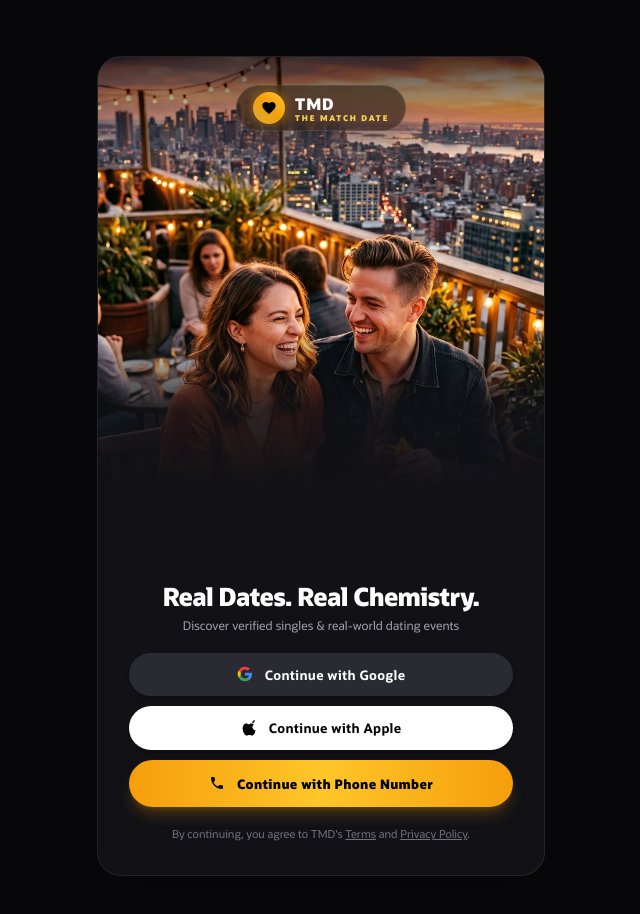
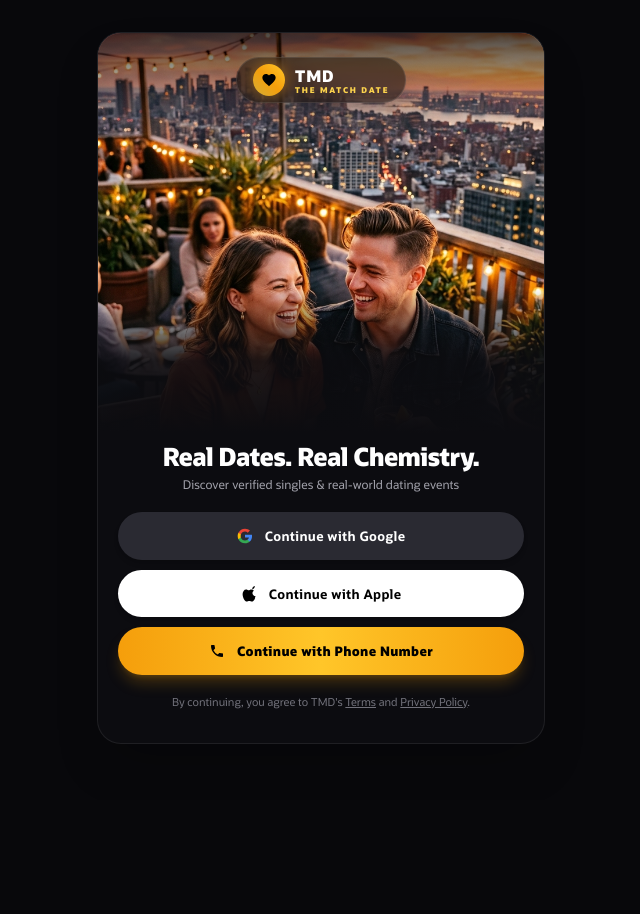
Before and after one commit to AakashStudio/tmd, a Next.js app: page / in a window 1280 px wide. Shown: the top 914 px of the page, without its empty margins (319-959 px from the left). After the commit the page ends 800 px from the top, so only its background shows below. Built offline with nearby package versions, Linux system fonts and the light colour scheme; no server answers.

Commit message:
fix(ui): unify hero and onboarding margins, card framing, and action button width with app design system

```diff
--- a/src/app/page.tsx
+++ b/src/app/page.tsx
@@ -66,7 +66,7 @@ export default function HomePage() {
   // 1. Not Authenticated State -> Meetup Design Auth Hero
   if (!user) {
     return (
-      <div className="min-h-screen bg-[#08080b] flex flex-col items-center justify-center py-4 sm:py-8 px-3 sm:px-4 w-full box-border overflow-x-hidden">
+      <div className="min-h-screen bg-[#08080b] flex flex-col items-center justify-start py-4 sm:py-8 px-3 sm:px-4 w-full box-border overflow-x-hidden">
         <MeetupAuthHero
           onSuccess={() => {
             refreshUser();
@@ -80,14 +80,16 @@ export default function HomePage() {
   // 2. Authenticated but Incomplete Profile -> Onboarding Flow
   if (!hasProfile || !profile) {
     return (
-      <main className="min-h-screen bg-[#08080b] text-white py-4 sm:py-8 px-3 sm:px-4 max-w-md w-full mx-auto flex flex-col justify-center box-border overflow-x-hidden">
+      <div className="min-h-screen bg-[#08080b] flex flex-col items-center justify-start py-4 sm:py-8 px-3 sm:px-4 w-full box-border overflow-x-hidden">
+        <div className="w-full max-w-md">
           <OnboardingWizard
             onCompleted={() => {
               refreshUser();
               refreshProfile();
             }}
           />
-      </main>
+        </div>
+      </div>
     );
   }
 
--- a/src/components/auth/MeetupAuthHero.tsx
+++ b/src/components/auth/MeetupAuthHero.tsx
@@ -11,10 +11,10 @@ export const MeetupAuthHero: React.FC<MeetupAuthHeroProps> = ({ onSuccess }) =>
   const [authMode, setAuthMode] = useState<"PHONE" | "EMAIL" | null>(null);
 
   return (
-    <div className="relative min-h-screen sm:min-h-[820px] sm:max-h-[92vh] sm:my-6 bg-[#111116] text-white flex flex-col justify-between overflow-hidden max-w-md w-full mx-auto select-none sm:rounded-3xl sm:border sm:border-white/[0.08] sm:shadow-2xl box-border">
+    <div className="w-full max-w-md bg-[#0c0c10] text-white rounded-3xl border border-white/[0.08] shadow-2xl relative box-border overflow-hidden flex flex-col justify-between select-none">
       {/* Top Background Artwork Header */}
-      <div className="relative w-full h-[54vh] min-h-[350px] flex flex-col items-center justify-between pt-7 pb-4 overflow-hidden">
-        {/* Cinematic TMD Date Hero Artwork (No status bar, no phone icons) */}
+      <div className="relative w-full h-[380px] sm:h-[400px] flex flex-col items-center justify-between pt-6 pb-4 overflow-hidden">
+        {/* Cinematic TMD Date Hero Artwork */}
         <div
           className="absolute inset-0 bg-cover bg-center pointer-events-none"
           style={{
@@ -26,7 +26,7 @@ export const MeetupAuthHero: React.FC<MeetupAuthHeroProps> = ({ onSuccess }) =>
 
         {/* Smooth dark gradients for seamless blend into dark UI */}
         <div className="absolute inset-x-0 top-0 h-24 bg-gradient-to-b from-black/70 via-black/30 to-transparent pointer-events-none" />
-        <div className="absolute inset-x-0 bottom-0 h-40 bg-gradient-to-t from-[#111116] via-[#111116]/85 to-transparent pointer-events-none" />
+        <div className="absolute inset-x-0 bottom-0 h-36 bg-gradient-to-t from-[#0c0c10] via-[#0c0c10]/90 to-transparent pointer-events-none" />
 
         {/* Top App Branding: Official TMD Logo */}
         <div className="relative z-10 flex items-center gap-2.5 px-4 py-1.5 rounded-full bg-black/45 backdrop-blur-md border border-white/10 shadow-2xl">
@@ -50,7 +50,7 @@ export const MeetupAuthHero: React.FC<MeetupAuthHeroProps> = ({ onSuccess }) =>
       </div>
 
       {/* Bottom Content & Action Section */}
-      <div className="relative z-10 px-5 pb-8 pt-0 flex flex-col justify-end space-y-4">
+      <div className="relative z-10 px-5 pb-8 pt-2 flex flex-col justify-end space-y-4">
         {/* Hero Slogan */}
         <div className="text-center mb-1 space-y-1">
           <h1 className="text-[25px] font-black text-white tracking-tight leading-tight">
@@ -61,13 +61,13 @@ export const MeetupAuthHero: React.FC<MeetupAuthHeroProps> = ({ onSuccess }) =>
           </p>
         </div>
 
-        {/* Social & Primary Action Buttons */}
-        <div className="space-y-2.5 w-full max-w-sm mx-auto">
+        {/* Social & Primary Action Buttons (Uniform width across entire app) */}
+        <div className="space-y-2.5 w-full">
           {/* Google Button */}
           <button
             type="button"
             onClick={() => setAuthMode("PHONE")}
-            className="w-full flex items-center justify-center gap-3 py-3 px-4 rounded-full bg-[#2a2a32] hover:bg-[#34343e] text-white text-[13px] font-bold tracking-wide transition-all shadow-md active:scale-[0.98]"
+            className="w-full flex items-center justify-center gap-3 py-3.5 px-4 rounded-full bg-[#2a2a32] hover:bg-[#34343e] text-white text-[13px] font-bold tracking-wide transition-all shadow-md active:scale-[0.98]"
           >
             {/* Google G icon */}
             <svg className="w-4 h-4 shrink-0" viewBox="0 0 24 24">
@@ -95,7 +95,7 @@ export const MeetupAuthHero: React.FC<MeetupAuthHeroProps> = ({ onSuccess }) =>
           <button
             type="button"
             onClick={() => setAuthMode("PHONE")}
-            className="w-full flex items-center justify-center gap-3 py-3 px-4 rounded-full bg-white hover:bg-zinc-100 text-black text-[13px] font-bold tracking-wide transition-all shadow-md active:scale-[0.98]"
+            className="w-full flex items-center justify-center gap-3 py-3.5 px-4 rounded-full bg-white hover:bg-zinc-100 text-black text-[13px] font-bold tracking-wide transition-all shadow-md active:scale-[0.98]"
           >
             {/* Apple Logo SVG */}
             <svg className="w-4 h-4 fill-current shrink-0" viewBox="0 0 170 170">
@@ -104,7 +104,7 @@ export const MeetupAuthHero: React.FC<MeetupAuthHeroProps> = ({ onSuccess }) =>
             <span>Continue with Apple</span>
           </button>
 
-          {/* Phone Number Button (replaces Facebook) */}
+          {/* Phone Number Button */}
           <button
             type="button"
             onClick={() => setAuthMode("PHONE")}
@@ -120,7 +120,15 @@ export const MeetupAuthHero: React.FC<MeetupAuthHeroProps> = ({ onSuccess }) =>
           {/* Terms Disclaimer */}
           <div className="text-center pt-2">
             <p className="text-[11px] text-zinc-500 leading-relaxed">
-              By continuing, you agree to TMD&apos;s <span className="underline cursor-pointer hover:text-zinc-400">Terms</span> and <span className="underline cursor-pointer hover:text-zinc-400">Privacy Policy</span>.
+              By continuing, you agree to TMD&apos;s{" "}
+              <span className="underline cursor-pointer hover:text-zinc-400">
+                Terms
+              </span>{" "}
+              and{" "}
+              <span className="underline cursor-pointer hover:text-zinc-400">
+                Privacy Policy
+              </span>
+              .
             </p>
           </div>
         </div>
--- a/src/components/profile/OnboardingWizard.tsx
+++ b/src/components/profile/OnboardingWizard.tsx
@@ -287,8 +287,8 @@ export const OnboardingWizard: React.FC<OnboardingWizardProps> = ({ onCompleted
   /* ================= STEP 0: MANDATORY LOCATION PERMISSION ================= */
   if (step === 0) {
     return (
-      <div className="fixed inset-0 z-50 bg-black/80 backdrop-blur-sm flex items-center justify-center p-0 sm:p-4 overflow-x-hidden overflow-y-auto">
-        <div className="w-full max-w-md bg-[#0a0a0c] text-white flex flex-col justify-between h-[100dvh] sm:h-auto sm:min-h-[720px] sm:max-h-[92vh] sm:rounded-3xl sm:border sm:border-white/[0.08] sm:shadow-2xl px-6 py-10 overflow-x-hidden overflow-y-auto relative box-border animate-in fade-in duration-200">
+      <div className="fixed inset-0 z-50 bg-black/80 backdrop-blur-sm flex items-center justify-center py-4 sm:py-8 px-3 sm:px-4 overflow-x-hidden overflow-y-auto">
+        <div className="w-full max-w-md bg-[#0c0c10] text-white flex flex-col justify-between rounded-3xl border border-white/[0.08] shadow-2xl px-6 py-8 overflow-x-hidden overflow-y-auto relative box-border animate-in fade-in duration-200">
           {/* Top Header Section */}
         <div className="text-center pt-6 space-y-3">
           <h1 className="text-2xl sm:text-[30px] font-black tracking-tight text-white leading-tight">
@@ -409,7 +409,7 @@ export const OnboardingWizard: React.FC<OnboardingWizardProps> = ({ onCompleted
   }
 
   return (
-    <div className="w-full max-w-md mx-auto p-5 sm:p-6 rounded-2xl bg-[#14141a] border border-[#24242e] shadow-2xl text-left overflow-hidden box-border">
+    <div className="w-full max-w-md mx-auto p-5 sm:p-6 rounded-3xl bg-[#0c0c10] border border-white/[0.08] shadow-2xl text-left overflow-hidden box-border">
       <div className="flex items-center justify-between mb-4 border-b border-[#1e1e26] pb-3">
         <h2 className="text-base font-bold text-white tracking-tight">Create Your Profile</h2>
         <span className="text-xs font-semibold text-[#FFC629] bg-amber-400/10 px-2.5 py-0.5 rounded-full border border-amber-400/30">
```
Lines whose indentation alone changed are shown as unchanged.
